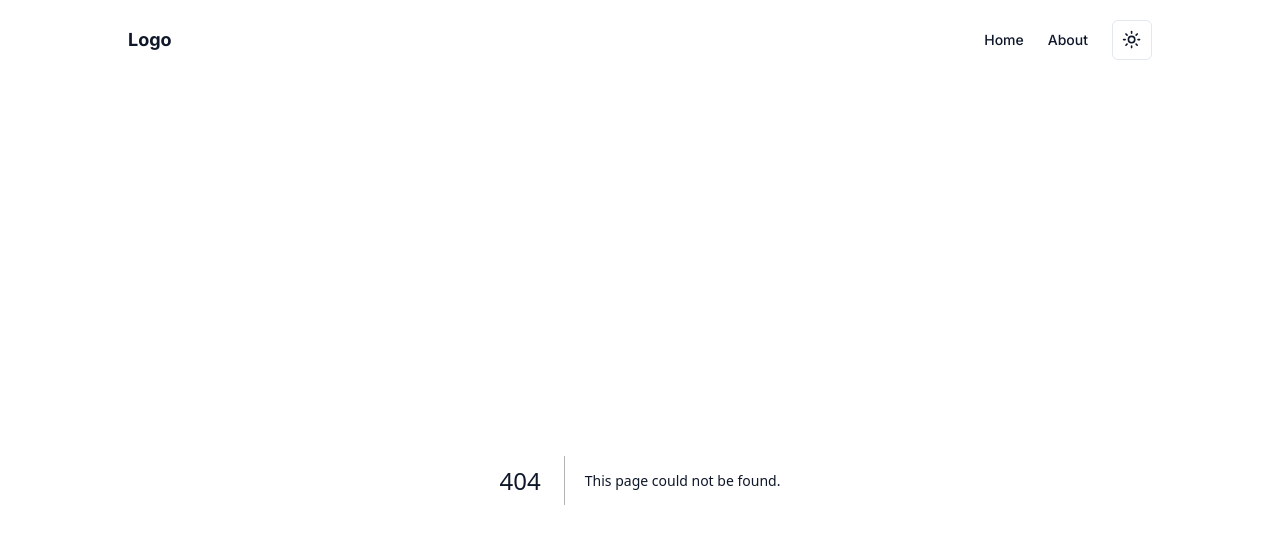
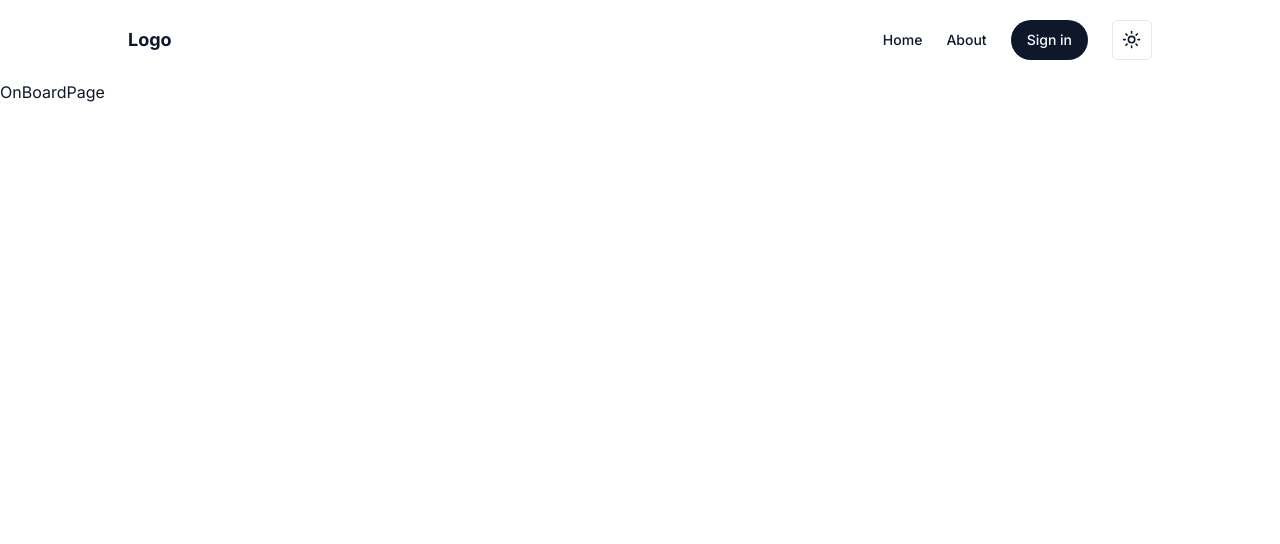
Before and after one commit to mahmudulmr19/blog-application, a Next.js app: page /onboard in a window 1280 px wide. Before the commit this address had no page. Shown: the top 544 px of the page. Built offline with nearby package versions, Linux system fonts and the light colour scheme.

Commit message:
move to desktop

```diff
--- /dev/null
+++ b/app/onboard/page.tsx
@@ -0,0 +1,5 @@
+import React from "react";
+
+export default function OnBoardPage() {
+  return <div>OnBoardPage</div>;
+}
--- a/components/header.tsx
+++ b/components/header.tsx
@@ -1,6 +1,7 @@
 import Link from "next/link";
 import React from "react";
 import { ToggleMode } from "./toggle-mode";
+import { Button } from "./ui/button";
 
 export function Header() {
   return (
@@ -11,6 +12,7 @@ export function Header() {
         <nav className="flex items-center text-sm space-x-6 font-medium">
           <Link href="/">Home</Link>
           <Link href="/about">About</Link>
+          <Button className="rounded-full">Sign in</Button>
           <ToggleMode />
         </nav>
       </div>
--- a/package.json
+++ b/package.json
@@ -9,6 +9,7 @@
     "lint": "next lint"
   },
   "dependencies": {
+    "@auth/prisma-adapter": "^1.0.1",
     "@prisma/client": "^5.2.0",
     "@radix-ui/react-dropdown-menu": "^2.0.5",
     "@radix-ui/react-slot": "^1.0.2",
@@ -26,6 +27,7 @@
     "eslint-config-next": "13.4.19",
     "lucide-react": "^0.272.0",
     "next": "13.4.19",
+    "next-auth": "^4.23.1",
     "next-themes": "^0.2.1",
     "postcss": "8.4.29",
     "react": "18.2.0",
```
Also changed, not shown: app/api/auth/[...nextauth]/route.ts (added), 1 other file (tests, documents, lock files or other folders).
